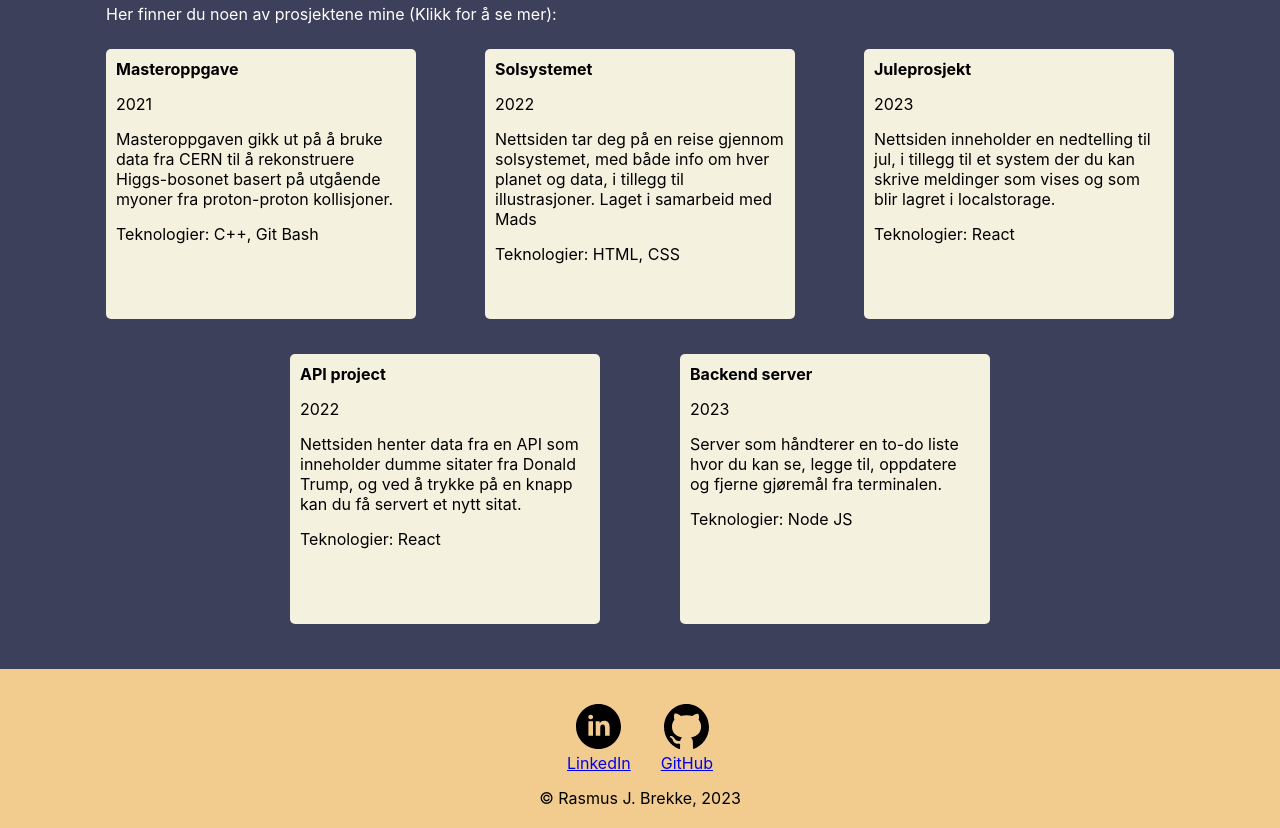
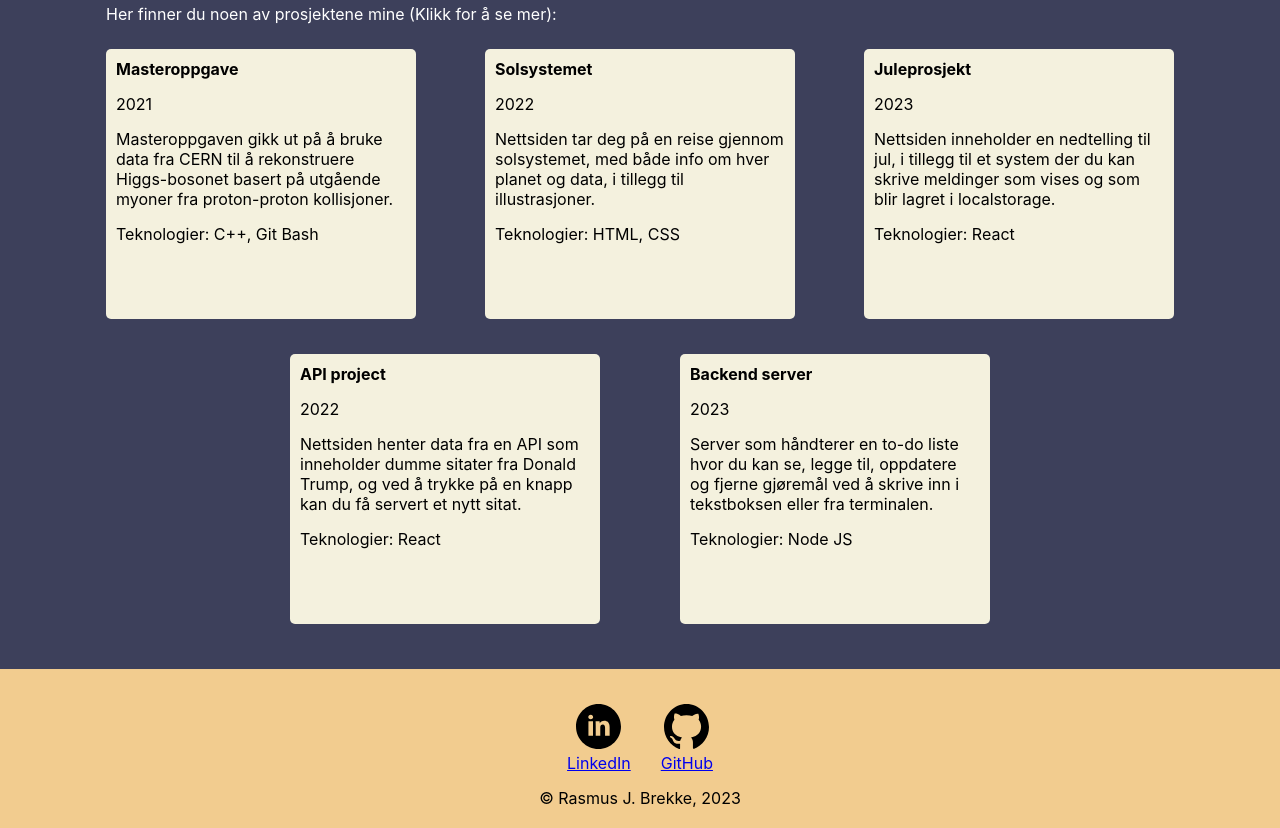
Before and after one commit to RasmusKodehode/portfolio, a React (Create React App) app: page /#/ in a window 1280 px wide. Shown: the part 1110-1938 px from the top of the page. Built offline with nearby package versions, Linux system fonts and the light colour scheme.

Commit message:
small adjustments

```diff
--- a/src/components/routes/projectPage2.jsx
+++ b/src/components/routes/projectPage2.jsx
@@ -6,7 +6,7 @@ export function ProjectPage2() {
           <h3 className="indented-text">Periode: 2022</h3>
           <h3 className="indented-text">Språk/rammeverk: HTML, CSS</h3>
           <p className="indented-text">Oppgaven gikk ut på å lage en nettside som hadde noe med et solsystem å gjøre. Vi valgte å fokusere på vårt eget solsystem, og ta for oss de viktigste objektene.
-          Teorien er at siden skal kunne brukes i en skolesammenheng, der den kan supplere undervisning om solsystemet for barn. Siden inneholder enkle fakta og morsomme illustrasjoner som er designet selv, samt en om-oss-side og en kontaktside hvor du kan sende inn en tilbakemelding.
+          Teorien er at siden skal kunne brukes i en skolesammenheng, der den kan supplere undervisning om solsystemet for barn. Siden inneholder enkle fakta og morsomme illustrasjoner som er designet selv, samt en om-oss-side og en kontaktside hvor du kan sende inn en tilbakemelding. Prosjektet ble laget i samarbeid med <a href="https://github.com/MadsKodehode" target="_blank">Mads</a>.
           </p>
           <p className="indented-text">
             Du kan se prosjektet <a href="https://warm-dango-9a6da7.netlify.app/index.html" target="_blank">her</a>.
--- a/src/components/routes/projectPage5.jsx
+++ b/src/components/routes/projectPage5.jsx
@@ -6,7 +6,7 @@ export function ProjectPage5() {
         <h3 className="indented-text">Periode: 2023</h3>
         <h3 className="indented-text">Språk/rammeverk: NodeJS, ExpressJS</h3>
         <p className="indented-text">
-          En CRUD server med en oppgaveliste. Ved å skrive inn i terminalen kan du opprette, fullføre og slette oppgaver fra oppgavelisten. Oppgavene blir lagret som objekter i et array i JSON format. Serveren laster også inn en enkel nettside som en placeholder, og en 404-side hvis noe annet skrives inn i nettleseren.
+          En CRUD server med en oppgaveliste. Serveren laster en nettside hvor du kan skrive inn oppgaver som blir lagret i oppgavelisten. Når du skriver inn en oppgave vil den sende en request til serveren, og du vil få en tilbakemelding på at oppgaven har blitt opprettet, fullført eller slettet. Hvis du skulle være uheldig og gå deg vill vil en 404-side bli lastet. Oppgavene blir lagret som objekter i et array i JSON format. Du kan også gjøre de samme tingene fra terminalen.
         </p>
         <p className="indented-text">
           Du kan se prosjektet <a href="https://github.com/RasmusKodehode/to-do-list-server">her</a>.
--- a/src/components/text/textStrings.js
+++ b/src/components/text/textStrings.js
@@ -1,8 +1,8 @@
 export const project1Dooblydoo = "Masteroppgaven gikk ut på å bruke data fra CERN til å rekonstruere Higgs-bosonet basert på utgående myoner fra proton-proton kollisjoner.";
-export const project2Dooblydoo = "Nettsiden tar deg på en reise gjennom solsystemet, med både info om hver planet og data, i tillegg til illustrasjoner. Laget i samarbeid med Mads";
+export const project2Dooblydoo = "Nettsiden tar deg på en reise gjennom solsystemet, med både info om hver planet og data, i tillegg til illustrasjoner.";
 export const project3Dooblydoo = "Nettsiden inneholder en nedtelling til jul, i tillegg til et system der du kan skrive meldinger som vises og som blir lagret i localstorage.";
 export const project4Dooblydoo = "Nettsiden henter data fra en API som inneholder dumme sitater fra Donald Trump, og ved å trykke på en knapp kan du få servert et nytt sitat.";
-export const project5Dooblydoo = "Server som håndterer en to-do liste hvor du kan se, legge til, oppdatere og fjerne gjøremål fra terminalen.";
+export const project5Dooblydoo = "Server som håndterer en to-do liste hvor du kan se, legge til, oppdatere og fjerne gjøremål ved å skrive inn i tekstboksen eller fra terminalen.";
 export const project6Dooblydoo = "Project 6";
 export const aboutMeText = "Jeg har alltid hatt en interesse for fysikk og teknologi, og i 2021 fullførte jeg en mastergrad i eksperimentell partikkelfysikk ved Universitetet i Bergen. Som en del av studiene lærte jeg grunnleggende programmering, først i Python og så C++, som masteroppgaven min ble skrevet i. Etter å ha fullført graden bestemte jeg meg for å lære frontend utvikling, så jeg begynte med HTML og Javascript, og siden jeg begynte på kodehode har jeg også lagt til CSS og React. I tillegg har jeg grunnleggende kunnskap om Figma, i tillegg til en introduksjon i backend utvikling i NodeJS/ExpressJS kombinert med SQL og MongoDB databaser."
 export const aboutMeText2 = "Utenom programmering har jeg alltid vært interessert i motorsport, blant annet Formel 1, Rally, og Sportsvogner. Det er i disse kategoriene de nyeste, mest avanserte teknologiene innen bilindustrien blir utviklet og testet i alle tenkelige og utenkelige forhold."
```
